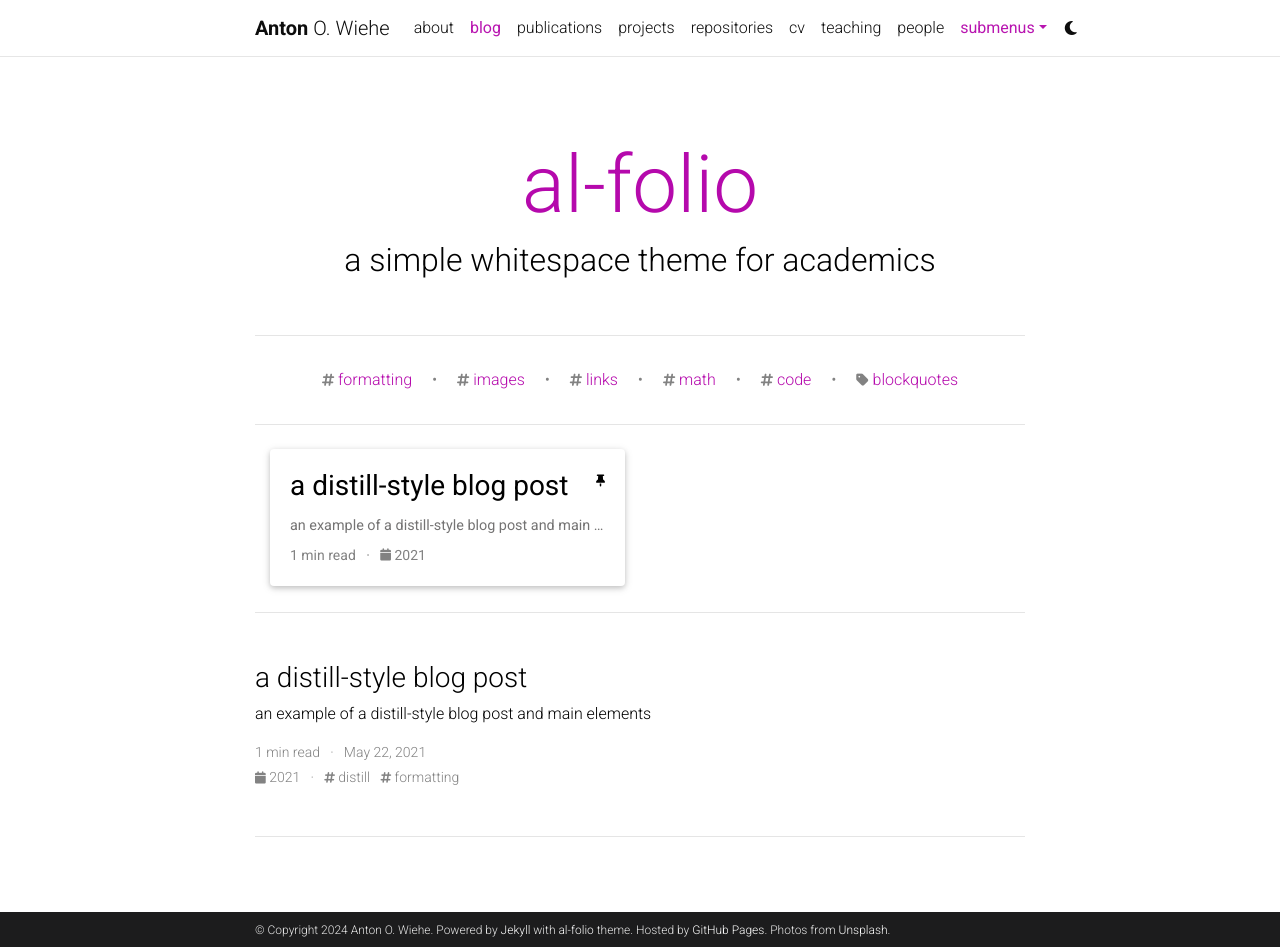
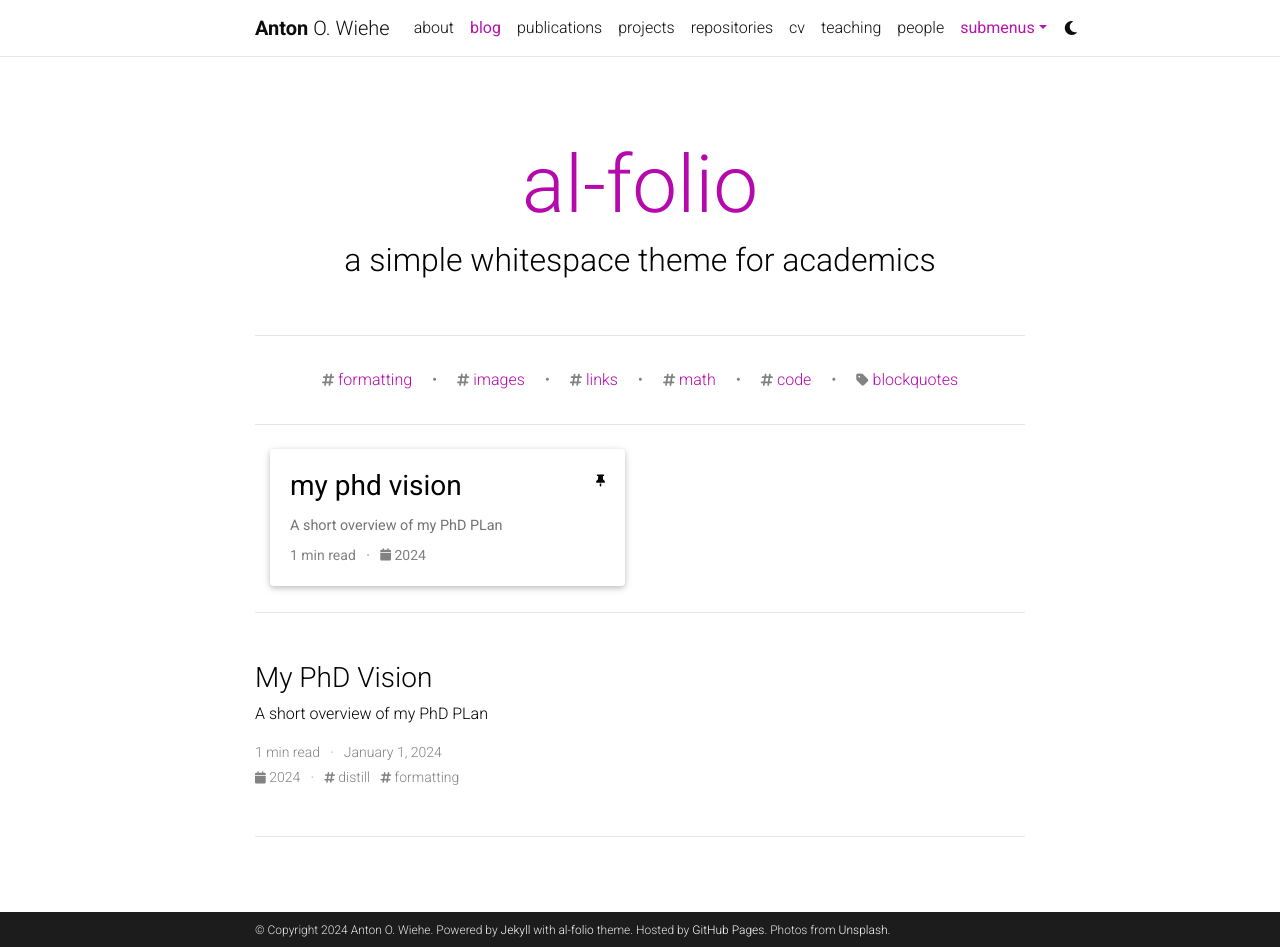
Before and after one commit to NotNANtoN/NotNANtoN.github.io, a Jekyll site: the page built from _pages/blog.md, in a window 1280 px wide and 947 px high. Built offline with Jekyll 4.4.1, drawn with Linux system fonts in a browser that asks for light colours; the list of posts is cut into pages by our own code; comment, search, counter and statistics services are not loaded; a style sheet for code colours, icons or effects is not loaded.

Commit message:
Fix bug?

```diff
--- a/_posts/2024-01-01-phd_vision.md
+++ b/_posts/2024-01-01-phd_vision.md
@@ -1,10 +1,10 @@
 ---
 layout: distill
-title: a distill-style blog post
-description: an example of a distill-style blog post and main elements
+title: My PhD Vision
+description: A short overview of my PhD PLan
 tags: distill formatting
 giscus_comments: true
-date: 2021-05-22
+date: 2024-01-01
 featured: true
 
 authors:
```
Also changed, not shown: posts copy/2023-07-12-post-bibliography.md (+0 -2 lines).
